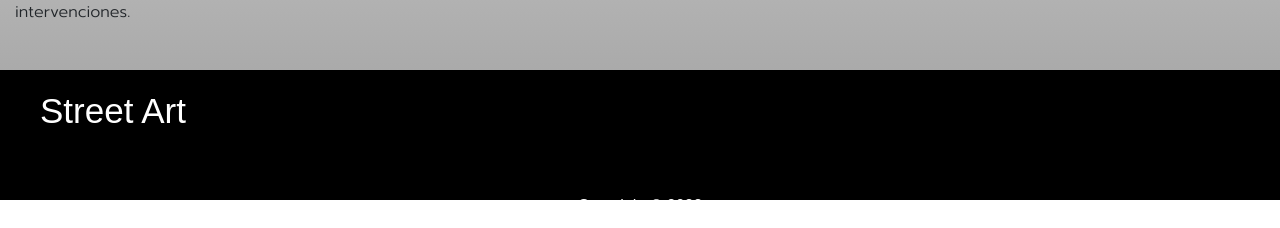
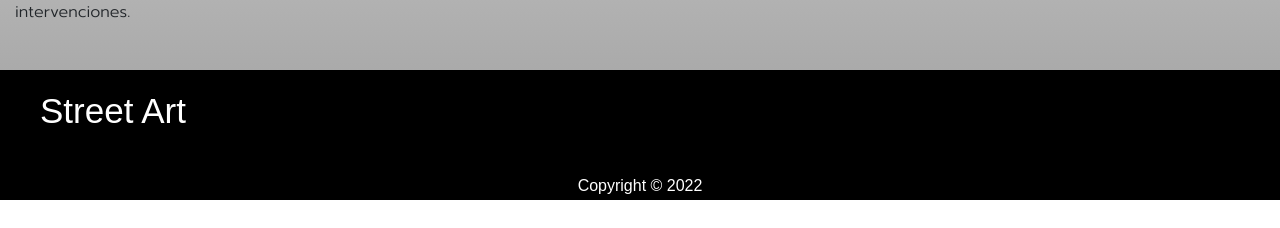
Before and after one commit to GKlappen/Coderhouse-DW, a plain HTML site: page index.html in a window 1280 px wide. Shown: the part 1037-1265 px from the top of the page. Drawn offline with nearby package versions, Linux system fonts and the light colour scheme.

Commit message:
Corrección footer

```diff
--- a/contacto.css
+++ b/contacto.css
@@ -222,7 +222,7 @@
 .footer > p{
 padding-left: 40px;
 padding-top: 15px;
-padding-bottom: 40px;
+padding-bottom: 20px;
 font-size: 35px;
 }
 .contFooter{
--- a/galeria.css
+++ b/galeria.css
@@ -131,7 +131,7 @@
 .footer > p{
 padding-left: 40px;
 padding-top: 15px;
-padding-bottom: 40px;
+padding-bottom: 20px;
 font-size: 35px;
 }
 .contFooter{
--- a/index.html
+++ b/index.html
@@ -6,6 +6,8 @@
     <meta name="viewport" content="width=device-width, initial-scale=1.0">
     <title>Street Art 🎨</title>
     <link rel="stylesheet" href="./style.css">
+    <link href="https://cdn.jsdelivr.net/npm/bootstrap@5.2.0-beta1/dist/css/bootstrap.min.css" rel="stylesheet" integrity="sha384-0evHe/X+R7YkIZDRvuzKMRqM+OrBnVFBL6DOitfPri4tjfHxaWutUpFmBp4vmVor" crossorigin="anonymous">
+    <link rel="stylesheet" href="https://cdnjs.cloudflare.com/ajax/libs/animate.css/4.1.1/animate.min.css">
     <link rel="shortcut icon" href="./imagenes/favicon_32x32.png">
     <!--FONTS-->
     <link rel="preconnect" href="https://fonts.googleapis.com">
@@ -14,8 +16,6 @@
     <link rel="preconnect" href="https://fonts.googleapis.com">
     <link rel="preconnect" href="https://fonts.gstatic.com" crossorigin>
     <link href="https://fonts.googleapis.com/css2?family=Prompt:wght@300&display=swap" rel="stylesheet">
-        <!-- CSS only -->
-        <link href="https://cdn.jsdelivr.net/npm/bootstrap@5.2.0-beta1/dist/css/bootstrap.min.css" rel="stylesheet" integrity="sha384-0evHe/X+R7YkIZDRvuzKMRqM+OrBnVFBL6DOitfPri4tjfHxaWutUpFmBp4vmVor" crossorigin="anonymous">
 </head>
 <body class="contenedorPadre">
     <div class="contenedorHijo header">
@@ -26,9 +26,6 @@
         </div>
     </div>
     <div class="contenedorHijo navbar">
-
-        <!--NUEVO MENU BOOTSTRAP-->
-
         <ul class="nav nav-pills-link-active-color">
             <li class="nav-item">
               <a class="nav-link active" aria-current="page" href="./index.html">Inicio</a>
--- a/nosotros.css
+++ b/nosotros.css
@@ -109,7 +109,7 @@
 .footer > p{
 padding-left: 40px;
 padding-top: 15px;
-padding-bottom: 40px;
+padding-bottom: 20px;
 font-size: 35px;
 }
 .contFooter{
--- a/shop.css
+++ b/shop.css
@@ -131,7 +131,7 @@
 .footer > p{
 padding-left: 40px;
 padding-top: 15px;
-padding-bottom: 40px;
+padding-bottom: 20px;
 font-size: 35px;
 }
 .contFooter{
--- a/style.css
+++ b/style.css
@@ -103,7 +103,7 @@
 .footer > p{
 padding-left: 40px;
 padding-top: 15px;
-padding-bottom: 40px;
+padding-bottom: 20px;
 font-size: 35px;
 }
 .contFooter{
@@ -160,7 +160,7 @@ font-size: 35px;
     .iframe{
         border: 4px inset #717e86;
         width: 100%;
-        height: auto;
+        height: 100%;
         align-items: center;
     }
     .footer > p{
```
Also changed, not shown: Galeria.html (+2 -3 lines). Lines whose indentation alone changed are shown as unchanged.
